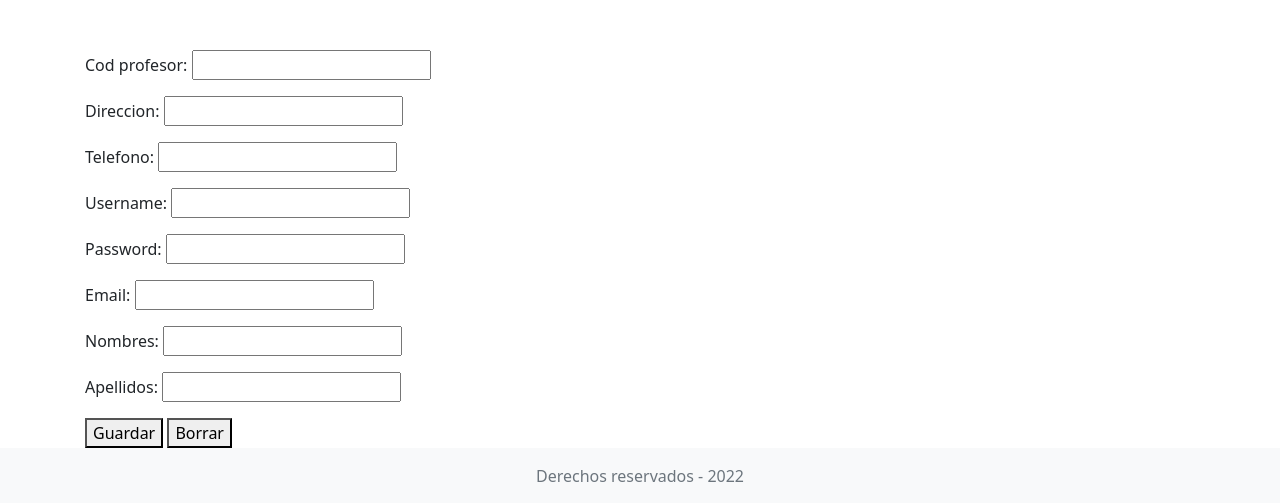
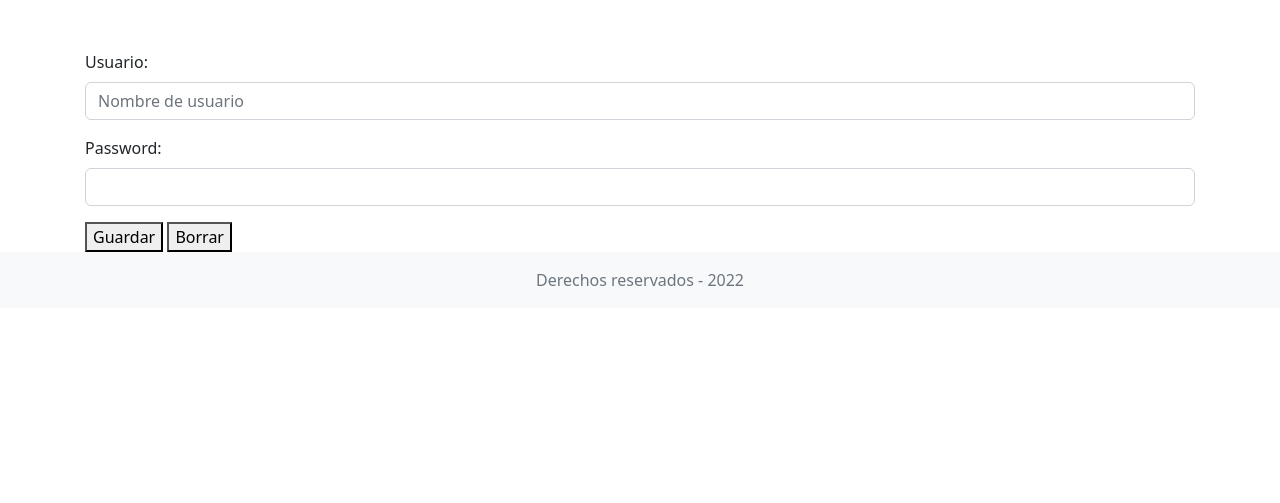
Before and after one commit to jguerrero10/EscuelaAppG34, a Django app: page /crear/profesor/ in a window 1280 px wide. Shown: the part 58-561 px from the top of the page. Run offline with Django 4.2, Linux system fonts and the light colour scheme.

Commit message:
se actualiza formulario profesor

```diff
--- a/escuelaapp/forms.py
+++ b/escuelaapp/forms.py
@@ -3,8 +3,17 @@ from django import forms
 from .models import *
 
 class ProfesorForm(forms.ModelForm):
-    username = forms.CharField(max_length=20)
-    password = forms.CharField(max_length=40, widget=(forms.PasswordInput()))
+    username = forms.CharField(max_length=20, label="Usuario", widget=forms.TextInput(
+        attrs={
+            'class': "form-control",
+            'placeholder': "Nombre de usuario"
+        }
+    ))
+    password = forms.CharField(max_length=40, widget=(forms.PasswordInput(
+        attrs={
+            'class': "form-control"
+        }
+    )))
     email = forms.EmailField()
     nombres = forms.CharField(max_length=120)
     apellidos = forms.CharField(max_length=120)
--- a/escuelaapp/templates/profesor/crear_profesor.html
+++ b/escuelaapp/templates/profesor/crear_profesor.html
@@ -7,7 +7,14 @@
 {% block cuerpo %}
     <form method="post">
         {% csrf_token %}
-        {{ form.as_p }}
+        <div class="mb-3">
+            <label for="username" class="form-label">{{ form.username.label }}:</label>
+            {{ form.username }}
+        </div>
+        <div class="mb-3">
+            <label for="password" class="form-label">{{ form.password.label }}:</label>
+            {{ form.password }}
+        </div>
         <button type="submit">Guardar</button>
         <button type="reset">Borrar</button>
     </form>
```
Also changed, not shown: escuelaapp/static/img/ilustracion-edificio-escuela_138676-2399.jpg (added).
